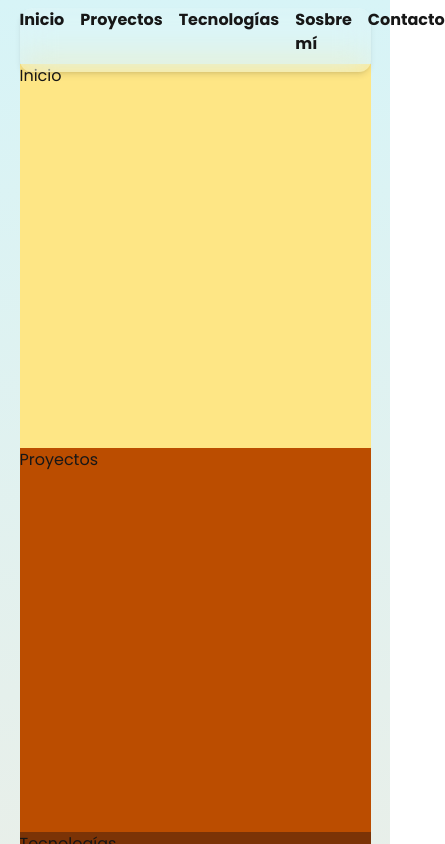
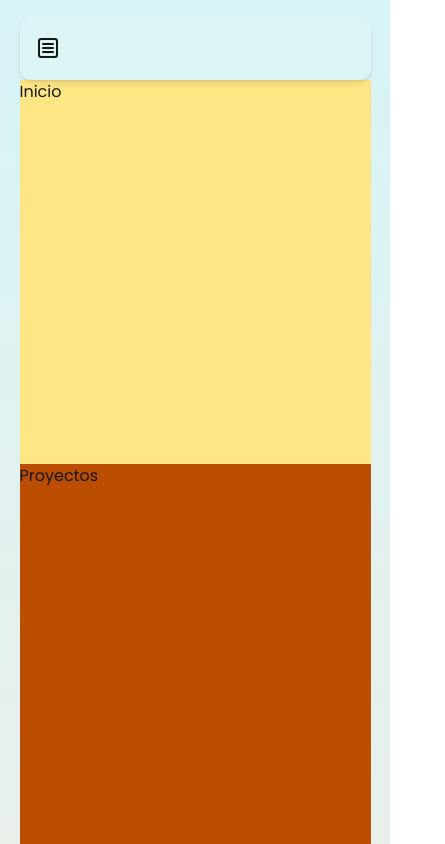
Before and after one commit to MarielDtt/mi-portfolio, a Next.js app: page /home in a window 390 px wide. Shown: the top 844 px of the page, 445 px wide, since content can reach past the window. Built offline with nearby package versions, Linux system fonts and the light colour scheme.

Commit message:
Comienzo de menu responsive

```diff
--- a/package.json
+++ b/package.json
@@ -12,6 +12,7 @@
     "@material-tailwind/react": "^2.1.10",
     "autoprefixer": "^10.4.21",
     "framer-motion": "^12.5.0",
+    "lucide-react": "^0.483.0",
     "next": "15.2.2",
     "postcss": "^8.5.3",
     "react": "^19.0.0",
--- a/src/app/globals.css
+++ b/src/app/globals.css
@@ -1,4 +1,3 @@
-@import '../reset.css';
 @import "tailwindcss";
 @import url('https://fonts.googleapis.com/css2?family=Poppins:wght@300;400;700&display=swap');
 
--- a/src/components/buttons/index.tsx
+++ b/src/components/buttons/index.tsx
@@ -11,7 +11,8 @@ export function ButtonRounded({ text, className, onClick, id }: ButtonProps) {
     return (
         <div className="flex items-center justify-center">
             <button
-                className={`h-12 w-32 rounded-xl bg-gradient-to-r from-[#d1f7ff] to-[#ffe3f3] text-[#5d3a64] px-6 py-3 font-semibold hover:brightness-105 transition duration-300 cursor-pointer active:scale-95 focus:outline-none focus:ring-2 focus:ring-[#d1f7ff] ${className}`}
+                className={`h-12 w-36 flex items-center justify-center rounded-xl bg-gradient-to-r from-[#d1f7ff] to-[#ffe3f3] text-[#5d3a64] px-4 font-semibold hover:brightness-105 transition duration-300 cursor-pointer active:scale-95 focus:outline-none focus:ring-2 focus:ring-[#d1f7ff] ${className}`}
+
 
                 onClick={(event) => {
                     if (onClick) {
--- /dev/null
+++ b/src/components/menuSandwich/index.tsx
@@ -0,0 +1,69 @@
+import {
+    Menu,
+    MenuHandler,
+    MenuList,
+    MenuItem,
+
+} from "@material-tailwind/react";
+
+import { SquareMenu } from 'lucide-react';
+
+
+export function MenuSandwich() {
+    return (
+        <Menu>
+            <MenuHandler>
+                <div>
+                    <SquareMenu />
+                </div>
+            </MenuHandler>
+            <MenuList
+                className="absolute w-42 p-2 rounded-xl bg-white/20 backdrop-blur-md shadow-lg z-50 border border-black"
+                placeholder=""
+                onPointerEnterCapture={undefined}
+                onPointerLeaveCapture={undefined}
+            >
+                <MenuItem
+                    className="border-b border-black last:border-none"
+                    placeholder=""
+                    onPointerEnterCapture=""
+                    onPointerLeaveCapture=""
+                >
+                    Inicio
+                </MenuItem>
+                <MenuItem
+                    className="border-b border-black last:border-none"
+                    placeholder=""
+                    onPointerEnterCapture=""
+                    onPointerLeaveCapture=""
+                >
+                    Proyectos
+                </MenuItem>
+                <MenuItem
+                    className="border-b border-black last:border-none"
+                    placeholder=""
+                    onPointerEnterCapture=""
+                    onPointerLeaveCapture=""
+                >
+                    Tecnologías
+                </MenuItem>
+                <MenuItem
+                    className="border-b border-black last:border-none"
+                    placeholder=""
+                    onPointerEnterCapture=""
+                    onPointerLeaveCapture=""
+                >
+                    Sobre mí
+                </MenuItem>
+                <MenuItem
+                    className="border-b border-black last:border-none"
+                    placeholder=""
+                    onPointerEnterCapture=""
+                    onPointerLeaveCapture=""
+                >
+                    Contacto
+                </MenuItem>
+            </MenuList>
+        </Menu>
+    );
+}
--- a/src/components/navbar/index.tsx
+++ b/src/components/navbar/index.tsx
@@ -1,37 +1,32 @@
+"use client";
 import Image from "next/image";
+import { MenuSandwich } from "../menuSandwich";
 
 
 function Navbar() {
 
+
+
     return (
-        <nav className="w-[90%] h-16 border-white/20 sticky top-2 z-50 bg-white/10 backdrop-blur-lg rounded-xl mt-4 mx-auto shadow-md px-6 py-3">
-            <div className="flex justify-between w-full">
-                <div>
-                    <a href="#inicio" className="hover:text-white">
-                        <Image src="/Logo.png" alt="logo" width={48} height={48} />
-                    </a>
-                </div>
-                <div className="flex">
-                    <ul className="flex gap-4 font-semibold self-center ">
-                        <li>
-                            <a href="#inicio" className="hover:text-white">Inicio</a>
-                        </li>
-                        <li>
-                            <a href="#proyectos" className="hover:text-white">Proyectos</a>
-                        </li>
-                        <li>
-                            <a href="#tecnologias" className="hover:text-white">Tecnologías</a>
-                        </li>
-                        <li>
-                            <a href="#sobremi" className="hover:text-white">Sosbre mí</a>
-                        </li>
-                        <li>
-                            <a href="#contacto" className="hover:text-white">Contacto</a>
-                        </li>
-                    </ul>
+
+        <nav className="w-[90%] sticky top-4 z-50 bg-white/10 backdrop-blur-lg border-white/20 rounded-xl mt-4 shadow-md ">
+            <div className="mx-auto h-16 flex justify-between items-center px-4">
+                <a href="#inicio" className="hover:text-white  hidden md:flex">
+                    <Image src="/Logo.png" alt="logo" width={48} height={48} />
+                </a>
+                <ul className="gap-6 font-semibold hidden md:flex">
+                    <li><a href="#inicio" className="hover:text-white">Inicio</a></li>
+                    <li><a href="#proyectos" className="hover:text-white">Proyectos</a></li>
+                    <li><a href="#tecnologias" className="hover:text-white">Tecnologías</a></li>
+                    <li><a href="#sobremi" className="hover:text-white">Sobre mí</a></li>
+                    <li><a href="#contacto" className="hover:text-white">Contacto</a></li>
+                </ul>
+                <div className="block md:hidden items-center relative">
+                    <MenuSandwich />
                 </div>
             </div>
         </nav>
+
     )
 }
 
--- a/src/reset.css
+++ /dev/null
@@ -1,36 +0,0 @@
-
-/* Reset básico para eliminar los estilos predeterminados del navegador */
-
-* {
-    margin: 0;
-    padding: 0;
-    box-sizing: border-box;
-  }
-
-  html, body {
-    height: 100%;
-    font-family: sans-serif;
-  }
-
-  img, picture, video, canvas {
-    display: block;
-    max-width: 100%;
-  }
-
-  input, button, textarea, select {
-    font: inherit;
-  }
-
-  a {
-    text-decoration: none;
-    color: inherit;
-  }
-
-  ul, ol {
-    list-style: none;
-  }
-
-  table {
-    border-collapse: collapse;
-    border-spacing: 0;
-  }
--- a/src/utils/SnowParticles.ts
+++ b/src/utils/SnowParticles.ts
@@ -161,7 +161,7 @@ export const SnowParticles = () => {
                 for (let i = 0; i < 50; i++) {
                     snowflakes.push(createSnowflake());
                 }
-            }, 3000);
+            }, 4000);
         }
     }
     spawnSnowballs()
```
Also changed, not shown: 1 other file (tests, documents, lock files or other folders).
